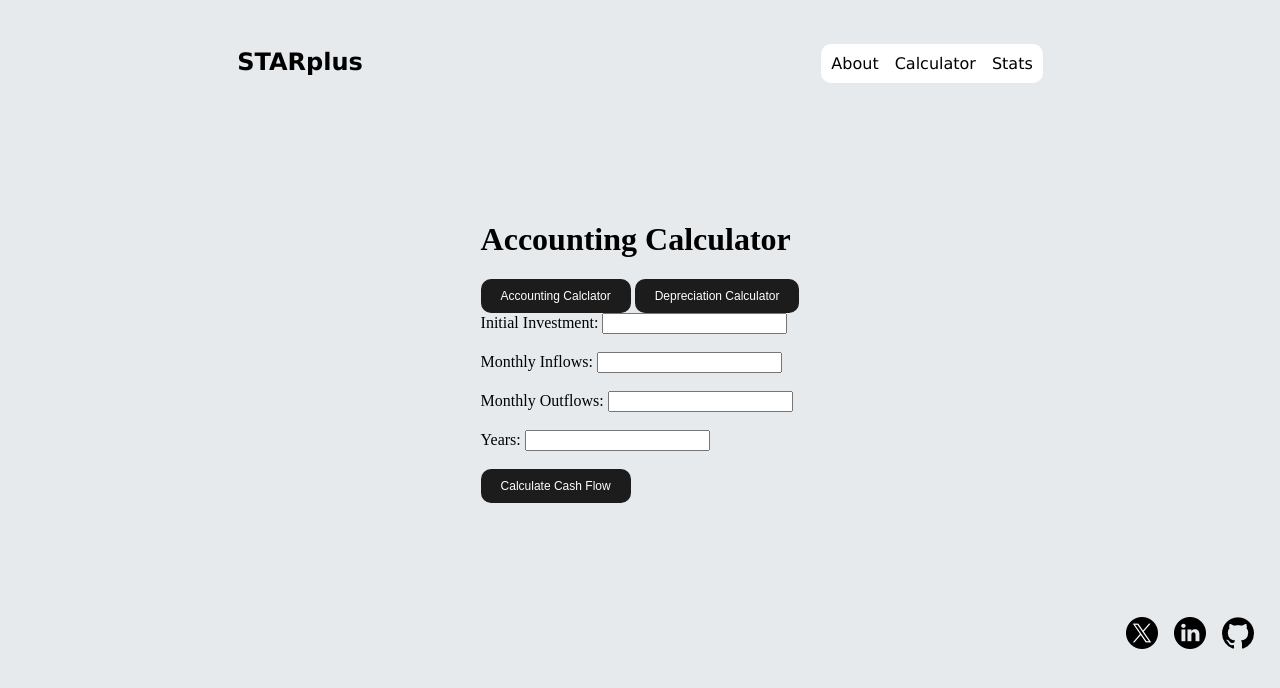
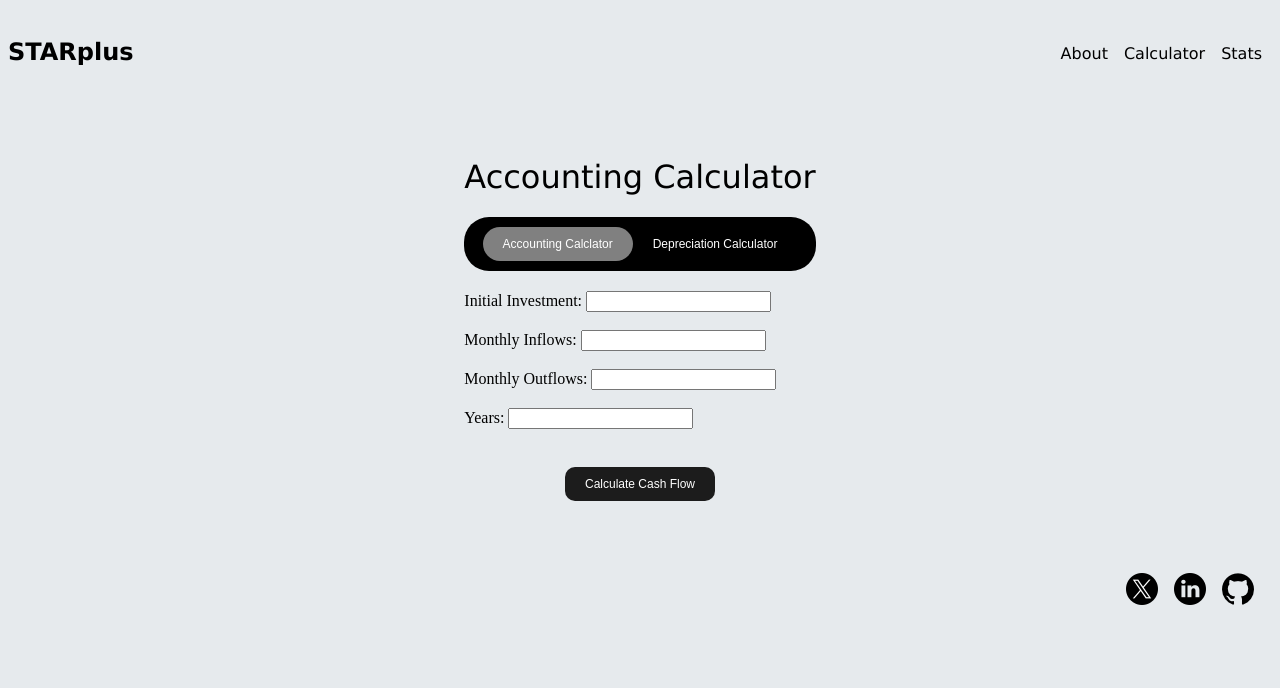
Before and after one commit to Ufoma/STARplus, a Flask app: page /accounting in a window 1280 px wide. Shown: the top 688 px of the page. Run offline with Flask 3, Linux system fonts and the light colour scheme.

Commit message:
update file

```diff
--- a/app/static/css/style.css
+++ b/app/static/css/style.css
@@ -8,8 +8,8 @@ body {
 .header {
   display: flex;
   margin: auto;
-  padding: 20px 0;
-  justify-content: space-around;
+  padding: 10px 0;
+  justify-content: space-between;
   font-family: 'Lucida Sans', 'Lucida Sans Regular', 'Lucida Grande',
     'Lucida Sans Unicode', Geneva, Verdana, sans-serif;
   font-weight: 300;
@@ -18,7 +18,6 @@ body {
 .header ul {
   display: flex;
   list-style: none;
-  background-color: rgb(255, 255, 255);
   border-radius: 10px;
   text-align: center;
   justify-content: center;
@@ -31,7 +30,7 @@ li {
 
 /* ==== Main */
 .main {
-  min-height: 58vh;
+  min-height: 55vh;
   display: flex;
   flex-direction: column;
   justify-content: center;
@@ -80,9 +79,8 @@ button {
 }
 
 button:hover {
-  background-color: transparent;
+  background-color: rgb(143, 150, 156);
   color: black;
-  border: 1px solid black;
 }
 /* ==== Link */
 a {
@@ -102,4 +100,33 @@ a:visited {
   padding: 10px;
 }
 
-/* ==== cal.html */
+/* ==== accounting.html */
+
+.calculator h1 {
+  font-family: 'Lucida Sans', 'Lucida Sans Regular', 'Lucida Grande',
+    'Lucida Sans Unicode', Geneva, Verdana, sans-serif;
+  font-weight: 400;
+}
+
+.action {
+  background-color: black;
+  padding: 10px;
+  border-radius: 25px;
+}
+
+.action button {
+  background-color: transparent;
+}
+.action button:hover {
+  color: white;
+}
+
+button.active-button {
+  color: white;
+  background-color: gray;
+  border-radius: 25px;
+}
+
+form {
+  margin-top: 20px;
+}
--- a/app/templates/calculator/accounting.html
+++ b/app/templates/calculator/accounting.html
@@ -1,12 +1,12 @@
 {% extends 'base.html' %}
 
 {% block content %}
-<div>
+<div class="calculator">
     <h1>Accounting Calculator</h1>
-    <div class="action">
-        <button type="submit">Accounting Calclator</button>
-        <button type="button" onclick="location.href='{{ url_for('depreciation') }}'">Depreciation Calculator</button>
-
+    <div class="action button-container">
+        <button class="active-button" type="button">Accounting Calclator</button>
+        <button type="button" onclick="location.href='{{ url_for('depreciation') }}'">Depreciation
+            Calculator</button>
     </div>
 
     <form id="cash-flow-form">
@@ -18,7 +18,7 @@
         <input type="number" id="monthly-outflows" name="monthly_outflows"><br><br>
         <label for="years">Years:</label>
         <input type="number" id="years" name="years"><br><br>
-        <button id="calculate-button">Calculate Cash Flow</button>
+        <div class="button-container"><button id="calculate-button">Calculate Cash Flow</button></div>
     </form>
     <div id="cash-flow-results"></div>
 </div>
```
Also changed, not shown: app/templates/calculator/depreciation.html (+6 -4 lines).
